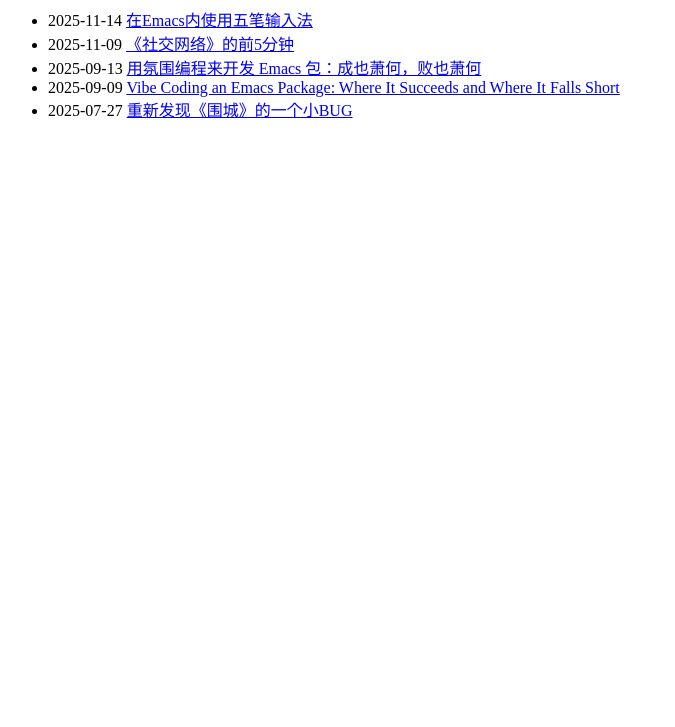
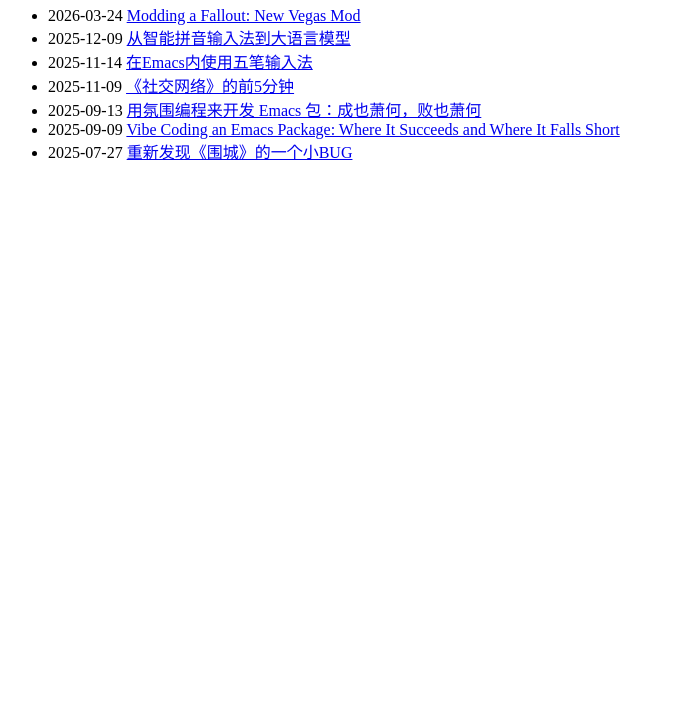
Before and after one commit to drcxd/blog, a plain HTML site: page index.html in a window 1280 px wide. Shown: the part 73-800 px from the top of the page, without its empty margins (0-675 px from the left). Drawn offline with Linux system fonts and the light colour scheme.

Commit message:
Update Index

```diff
--- a/index.html
+++ b/index.html
@@ -9,6 +9,8 @@
   <body>
     <h1> All Posts </h1>
     <ul>
+<li>2026-03-24 <a href="posts/20260324204939.html">Modding a Fallout: New Vegas Mod</a></li>
+<li>2025-12-09 <a href="posts/20251209075005.html">从智能拼音输入法到大语言模型</a></li>
 <li>2025-11-14 <a href="posts/20251114102714.html">在Emacs内使用五笔输入法</a></li>
 <li>2025-11-09 <a href="posts/20251109231756.html">《社交网络》的前5分钟</a></li>
 <li>2025-09-13 <a href="posts/20250913150947.html">用氛围编程来开发 Emacs 包：成也萧何，败也萧何</a></li>
```
